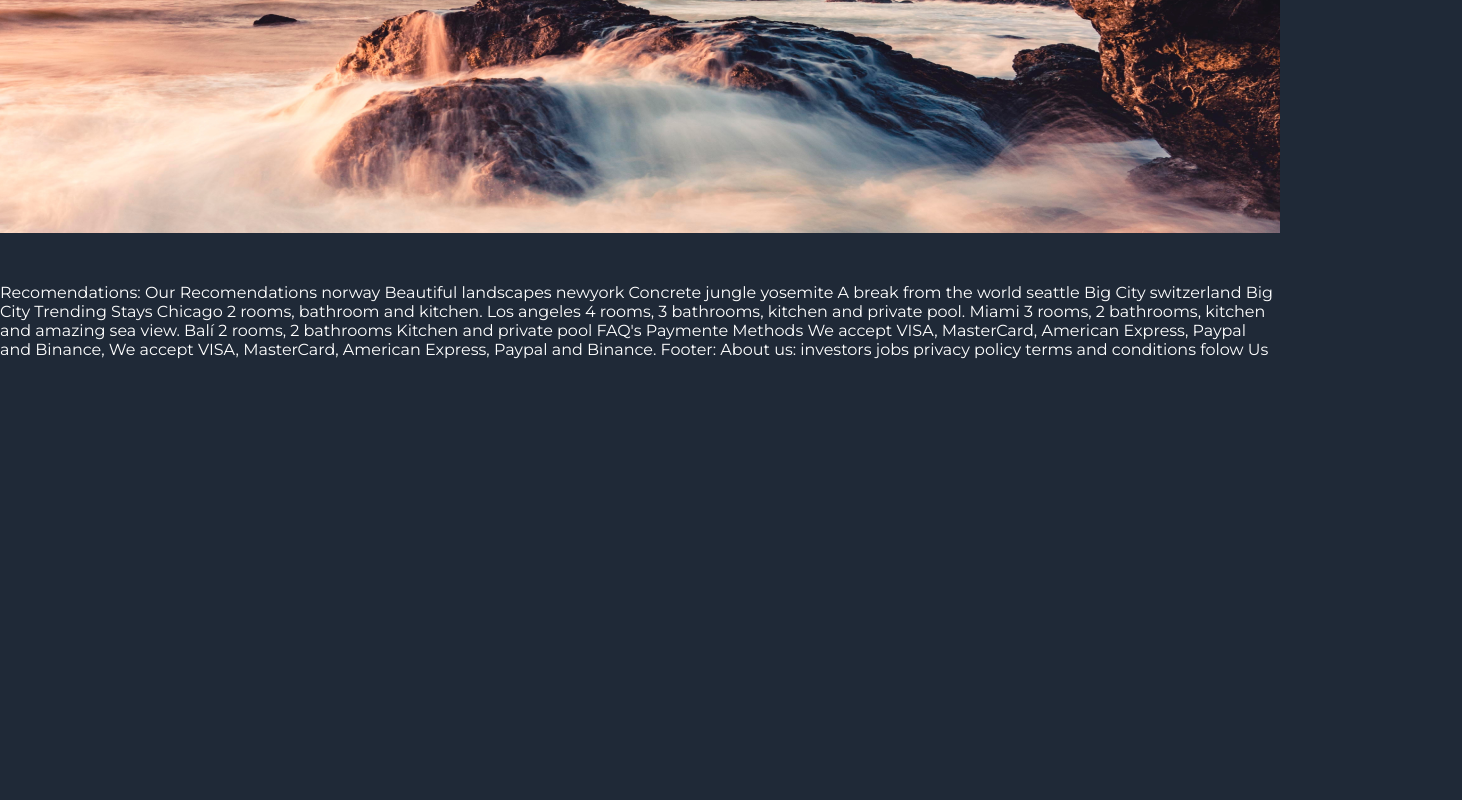
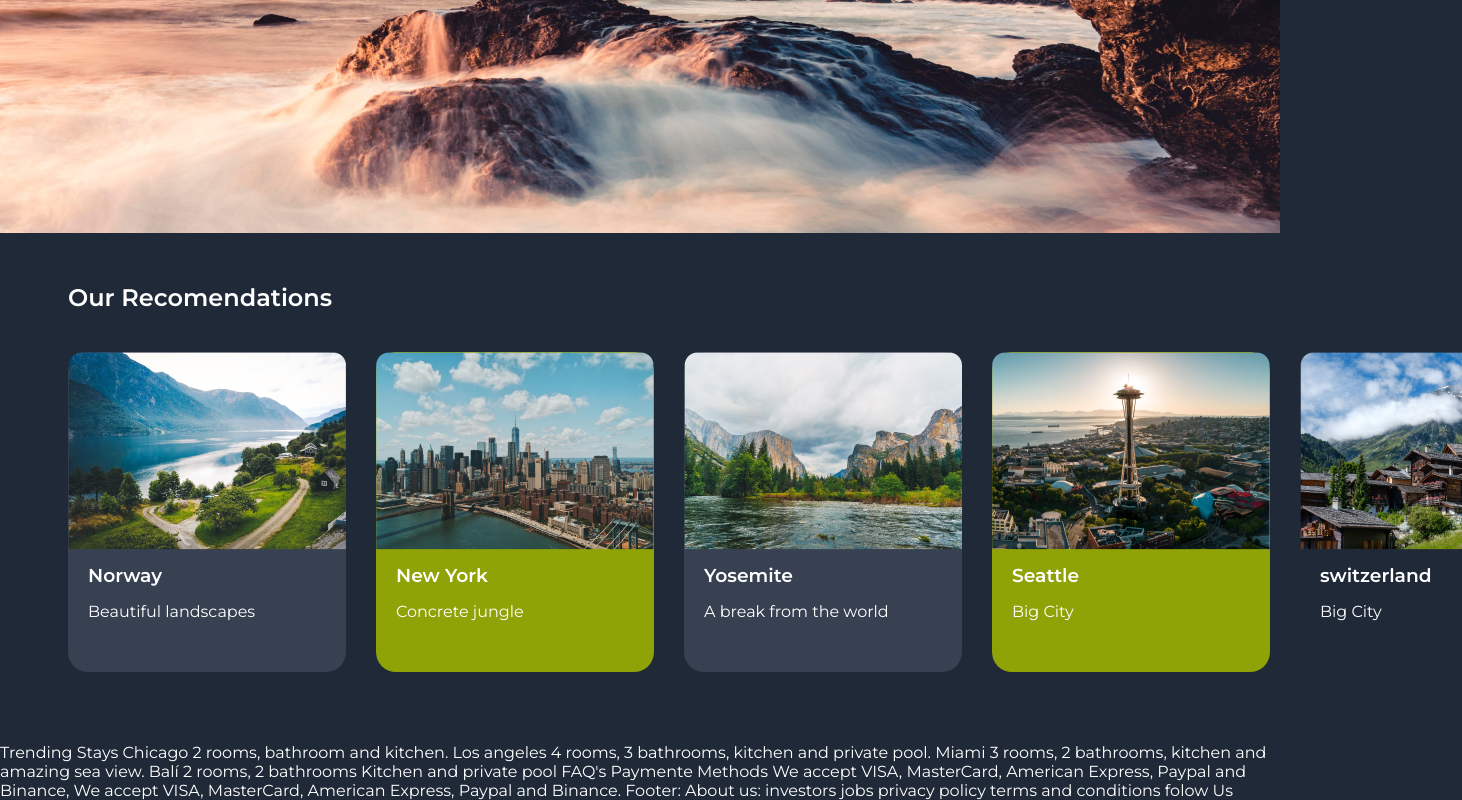
Before and after one commit to nivamolin/travel-website, a plain HTML site: page index.html in a window 1280 px wide. Shown: the part 507-1307 px from the top of the page, 1462 px wide, since content can reach past the window. Before the commit the page ends 866 px from the top, so only its background shows below. Drawn offline with Linux system fonts and the light colour scheme.

Commit message:
section our recomndations version desktop terminada

```diff
--- a/images/index.html
+++ b/index.html
@@ -43,19 +43,39 @@
 
 
 
+    <section class="our-recomendations">
+        <h2 class="our-recomendations__title">Our Recomendations</h2>
+        <div class="our-recomendations__cards">
+            <div class="our-recomendations-div card1">
+                <img class="our-recomendations__image" src="/images/norway.png" alt="Noruega">
+                <h3 class="cards__title">Norway</h3>
+                <p class="card__pgraph">Beautiful landscapes</p>
+            </div>
+            <div class="our-recomendations-div card2">
+                <img class="our-recomendations__image" src="/images/new-york.png" alt="">
+                <h3 class="cards__title">New York</h3>
+                <p class="card__pgraph">Concrete jungle</p>
+            </div>
+            <div class="our-recomendations-div card3">
+                <img class="our-recomendations__image" src="/images/yosemite.png" alt="">
+                <h3 class="cards__title">Yosemite</h3>
+                <p class="card__pgraph">A break from the world</p>
+            </div>
+            <div class="our-recomendations-div card4">
+                <img class="our-recomendations__image" src="/images/seattle.png" alt="">
+                <h3 class="cards__title">Seattle</h3>
+                <p class="card__pgraph">Big City</p>
+            </div>
+            <div class="our-recomendations-div card-5">
+                <img class="our-recomendations__image" src="/images/swiss.png" alt="" class="our-recomendations__image">
+                <h3 class="cards__title">switzerland</h3>
+                <p class="card__pgraph">Big City</p>
+            </div>
+        </div>
+    </section>
 
-    Recomendations:
-    Our Recomendations
-    norway
-    Beautiful landscapes
-    newyork
-    Concrete jungle
-    yosemite
-    A break from the world
-    seattle
-    Big City
-    switzerland
-    Big City
+
+
 
 
 
--- a/images/main.css
+++ b/main.css
@@ -12,6 +12,7 @@
     --azul-oscuro: #1F2937;
     --gris-oscuro: #1F2937;
     --gris-claro: #374151;
+    --verde: #8FA206;
 
     /* ---- utilities ---- */
     --padding: 0px 34px;
@@ -35,9 +36,8 @@ body {
     font-family: var(--font-family);
     background-color: var(--azul-oscuro);
     color: var(--blanco);
+    overflow-x: hidden;
 }
-
-
 /* ---- Header ---- */
 
 .header {
@@ -45,7 +45,6 @@ body {
     display: flex;
     justify-content: space-between;
     align-items: center;
-
     padding: var(--padding);
 }
 
@@ -53,6 +52,7 @@ body {
     text-transform: uppercase;
     letter-spacing: 2px;
 }
+
 
 .header__nav {
     width: 370px;
@@ -103,3 +103,51 @@ body {
     border-radius: 50px;
     border: 3px solid #F1F1F1;
 }
+
+/* ---- section our recomendations ---- */
+
+.our-recomendations {
+    padding: var(--padding);
+    margin-bottom: 120px;
+}
+
+.our-recomendations__cards {
+    display: flex;
+    padding: var(--padding);
+}
+
+.our-recomendations {
+    height: 340px;
+}
+
+.our-recomendations__title {
+    margin-bottom: 40px;
+    padding: var(--padding);
+}
+
+.our-recomendations-div {
+    margin-right: 30px;
+    height: 320px;
+    border-radius: 20px 20px 20px 20px;
+}
+
+.cards__title {
+    margin-top: 10px;
+    padding-left: 20px;
+    margin-bottom: 15px;
+}
+
+.card__pgraph {
+    padding-left: 20px;
+}
+
+.card1,
+.card3,
+.card6{
+    background-color: var(--gris-claro);
+}
+
+.card2,
+.card4 {
+    background-color: var(--verde);
+}
```
Also changed, not shown: images/swiss.png (added).
